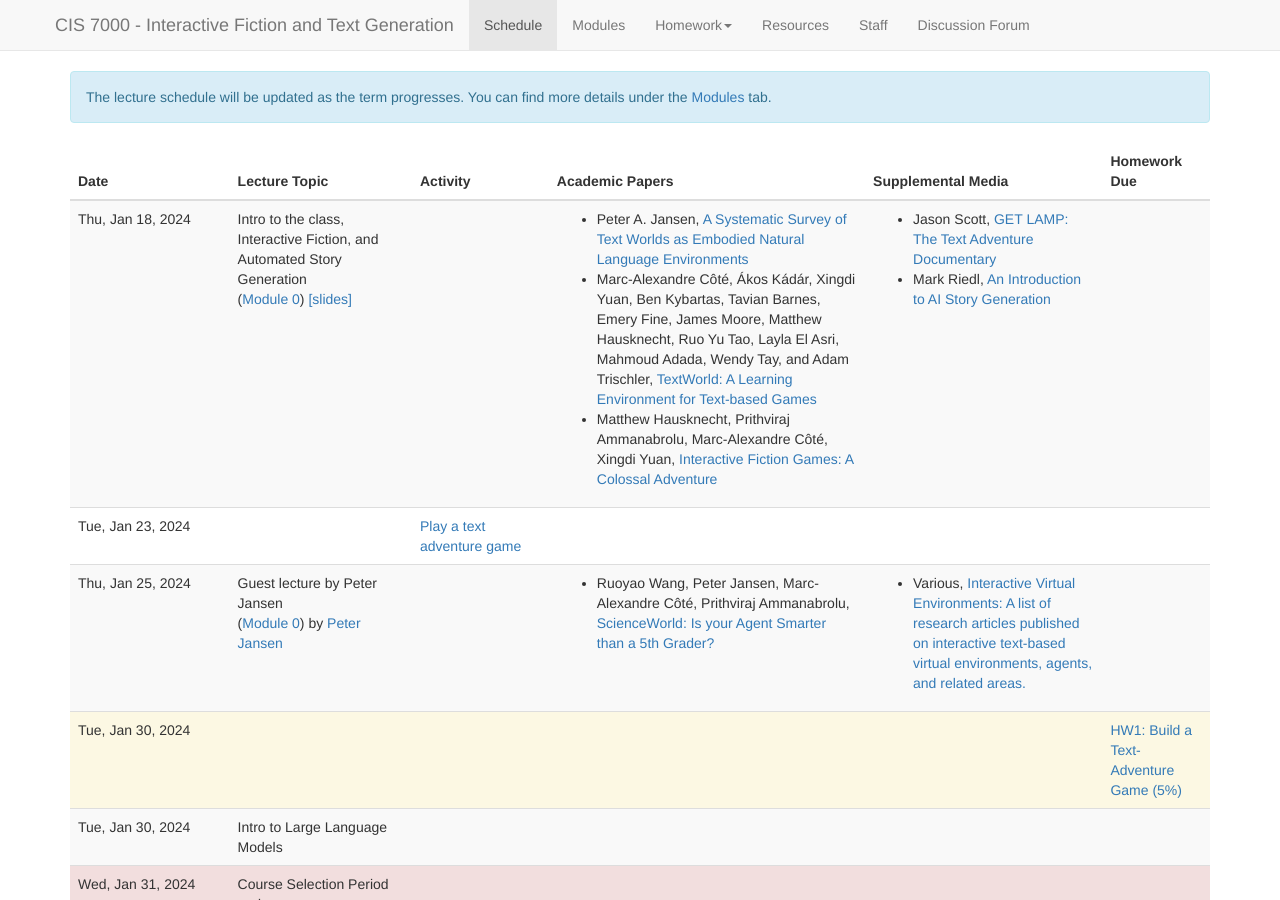
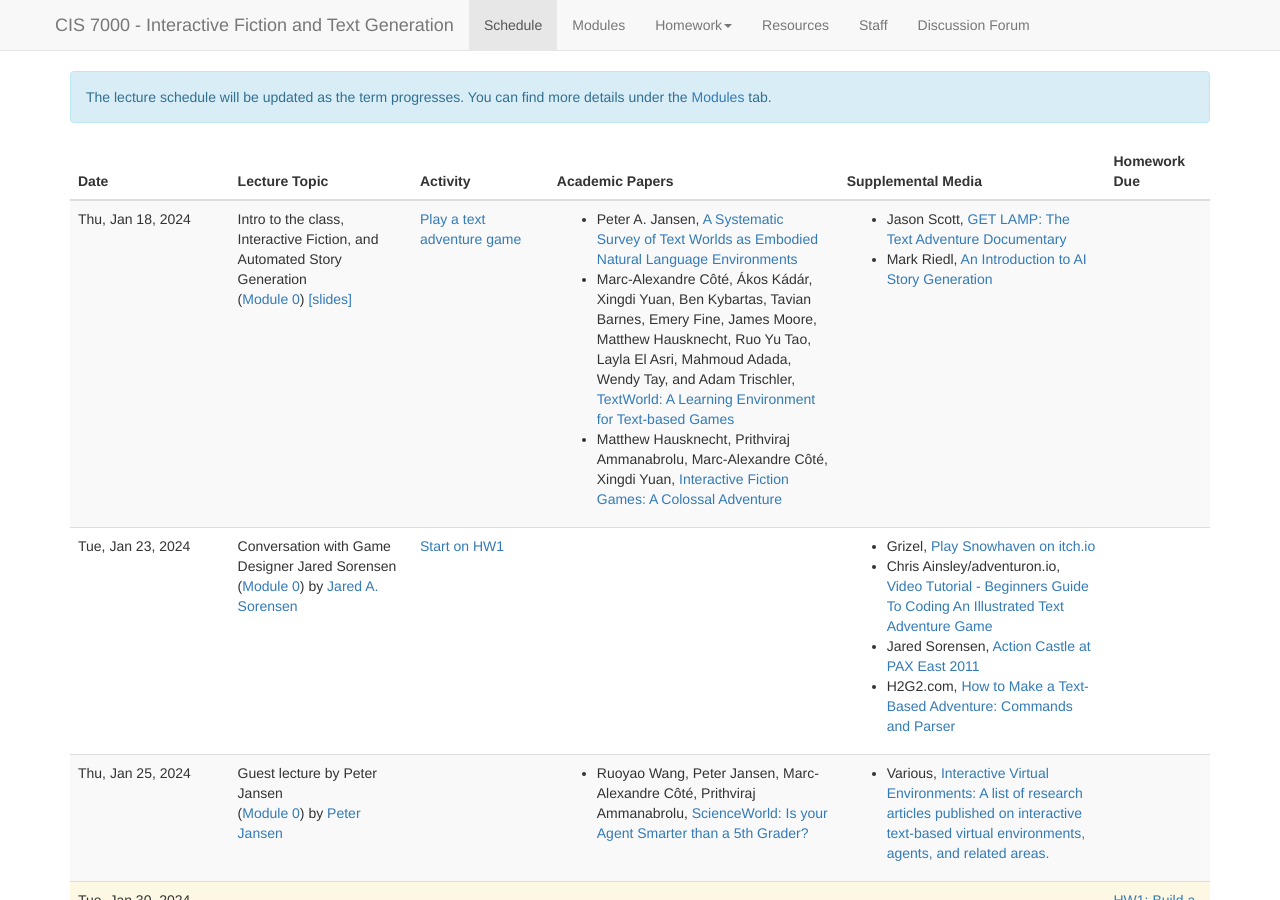
Before and after one commit to interactive-fiction-class/interactive-fiction-class.github.io, a Jekyll site: the page built from lectures.md, in a window 1280 px wide and 900 px high. Built offline with Jekyll 4.4.1, drawn with Linux system fonts in a browser that asks for light colours; nearby versions of some CDN libraries; a script that is not in the unit is left out.

Commit message:
Guest speaker
Jared Sorensen is the game designer who created Action Castle, which we use as an example in the first homework.

```diff
--- a/_data/lectures.yaml
+++ b/_data/lectures.yaml
@@ -3,15 +3,15 @@
   title: Intro to the class, Interactive Fiction, and Automated Story Generation
   activities:
     -
-      title:
-      url:
+      title: Play a text adventure game
+      url: play-text-adventures/play-text-adventures.html
 -
   date: 2024-01-23
-  title:
+  title: Conversation with Game Designer Jared Sorensen
   activities:
     -
-      title: Play a text adventure game
-      url: play-text-adventures/play-text-adventures.html
+      title: Start on HW1
+      url: homeworks/text-adventure-game/text-adventure-game.html
 -
   date: 2024-01-25
   title: Guest lecture by Peter Jansen
--- a/_data/modules.yaml
+++ b/_data/modules.yaml
@@ -36,11 +36,14 @@
           url: https://mark-riedl.medium.com/an-introduction-to-ai-story-generation-7f99a450f615
           title: An Introduction to AI Story Generation
     -
-      title: Building a Text-Adventure Game
+      title: Conversation with Game Designer Jared Sorensen
+      guest_speaker: Jared A. Sorensen
+      guest_url: http://www.memento-mori.com
       video:
       length:
       slides:
       readings:
+
       optional:
         -
           authors: Grizel
```
